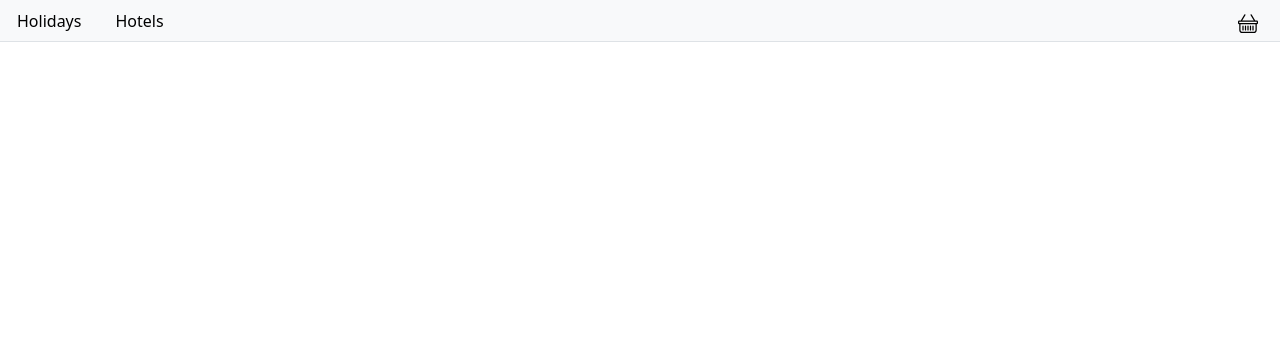
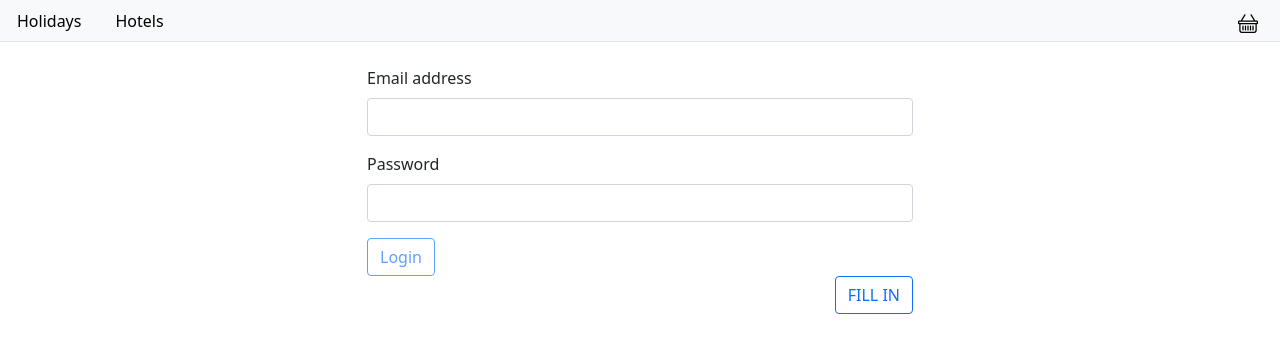
Before and after one commit to MagdalenaTrzcinska/holiday-page, an Angular app: page / in a window 1280 px wide. Shown: the top 352 px of the page. Built offline with nearby package versions, Linux system fonts and the light colour scheme.

Commit message:
initial commit

```diff
--- a/src/app/app.module.ts
+++ b/src/app/app.module.ts
@@ -22,7 +22,8 @@ const appRoutes: Routes = [
       {path: ':id', component: HotelDetailComponent},
     ]},
   {path: 'book', canActivate: [AuthGuard], component: HotelBookComponent},
-  {path: 'login', component: LoginComponent}
+  {path: 'login', component: LoginComponent},
+  {path: '', component: LoginComponent}
 
 ];
 
--- a/src/app/auth.guard.ts
+++ b/src/app/auth.guard.ts
@@ -9,7 +9,6 @@ import {HotelsService} from './hotels.service';
 export class AuthGuard implements CanActivate {
   constructor(private service: HotelsService, private router: Router) {
   }
-
 
   canActivate(
     route: ActivatedRouteSnapshot,
--- a/src/app/login/login.component.ts
+++ b/src/app/login/login.component.ts
@@ -27,6 +27,7 @@ export class LoginComponent implements OnInit {
     const password = this.formLogIn.value.password;
     if (this.account.email === email && this.account.password === password) {
       this.service.loggedIn = true;
+      this.errorMessage = null;
     } else {
       this.errorMessage = 'Incorrect email or/and password.';
     }
```
